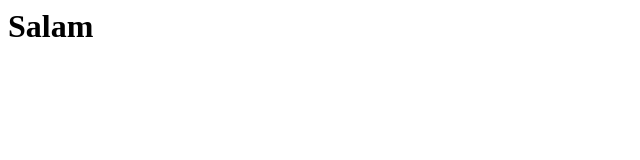
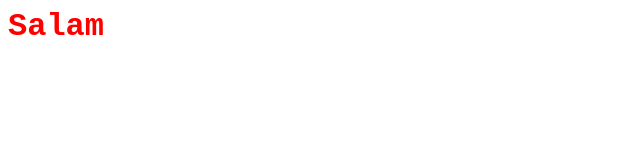
Before and after one commit to Nabi94/nabi94.github.io, a plain HTML site: page index.html in a window 1280 px wide. Shown: the whole page, without its empty margins (0-640 px from the left). Drawn offline with Linux system fonts and the light colour scheme.

Commit message:
css learning

```diff
--- a/index.html
+++ b/index.html
@@ -2,6 +2,7 @@
 <head>
     <meta charset="UTF-8">
     <meta name="viewport" content="width=device-width, initial-scale=1.0">
+    <link rel="stylesheet" href="style.css">
     <title>first Page</title>
 </head>
 <body>
--- /dev/null
+++ b/style.css
@@ -0,0 +1,4 @@
+h1{
+    color: red;
+    font-family: 'Courier New', Courier, monospace;
+}
```
